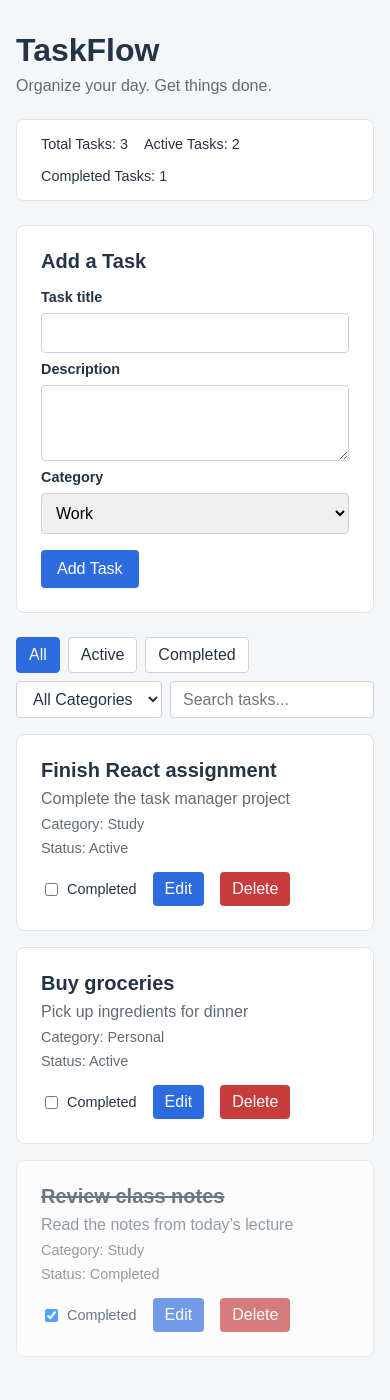
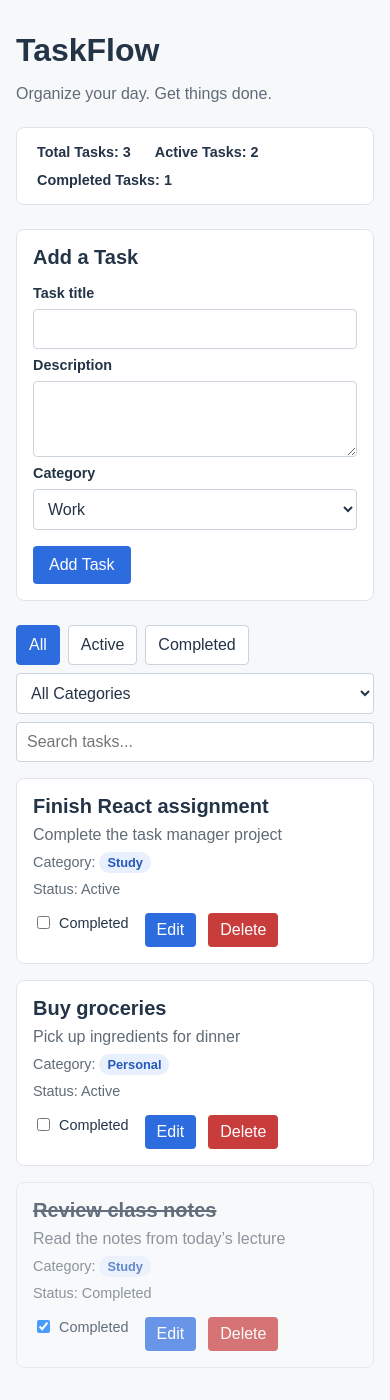
Before and after one commit to samirkhatri9/Taskflow, a React (Vite) app: page / in a window 390 px wide. Built offline with nearby package versions, Linux system fonts and the light colour scheme.

Commit message:
add empty states and responsive styling

```diff
--- a/src/App.jsx
+++ b/src/App.jsx
@@ -129,6 +129,7 @@ function App() {
       />
       <TaskList
         tasks={filteredTasks}
+        totalTasks={tasks.length}
         onToggleTask={handleToggleTask}
         onDeleteTask={handleDeleteTask}
         onEditTask={handleEditTask}
--- a/src/components/TaskItem.jsx
+++ b/src/components/TaskItem.jsx
@@ -69,7 +69,9 @@ function TaskItem({ task, onToggleTask, onDeleteTask, onEditTask }) {
         <>
           <h2>{task.title}</h2>
           <p className="task-description">{task.description}</p>
-          <p className="task-category">Category: {task.category}</p>
+          <p className="task-category">
+            Category: <span className="category-badge">{task.category}</span>
+          </p>
         </>
       )}
 
--- a/src/components/TaskList.jsx
+++ b/src/components/TaskList.jsx
@@ -1,6 +1,30 @@
 import TaskItem from './TaskItem'
 
-function TaskList({ tasks, onToggleTask, onDeleteTask, onEditTask }) {
+function TaskList({
+  tasks,
+  totalTasks,
+  onToggleTask,
+  onDeleteTask,
+  onEditTask,
+}) {
+  if (totalTasks === 0) {
+    return (
+      <section className="empty-state" aria-label="Tasks">
+        <h2>No tasks yet</h2>
+        <p>Add your first task to get started.</p>
+      </section>
+    )
+  }
+
+  if (tasks.length === 0) {
+    return (
+      <section className="empty-state" aria-label="Tasks">
+        <h2>No matching tasks</h2>
+        <p>Try changing your filters or search.</p>
+      </section>
+    )
+  }
+
   return (
     <section className="task-list" aria-label="Tasks">
       {tasks.map((task) => (
--- a/src/index.css
+++ b/src/index.css
@@ -5,13 +5,20 @@
 body {
   margin: 0;
   min-width: 320px;
-  background-color: #f4f6f8;
+  background-color: #f7f8fa;
   color: #243447;
   font-family: Arial, sans-serif;
 }
 
+button,
+input,
+select,
+textarea {
+  font: inherit;
+}
+
 .app-container {
-  width: min(90%, 700px);
+  width: min(92%, 760px);
   margin: 48px auto;
 }
 
@@ -24,25 +31,35 @@ body {
   font-size: 2rem;
 }
 
-.header p {
-  margin: 0;
+.header p,
+.task-description,
+.task-category,
+.task-status,
+.empty-state p {
   color: #5f6b76;
+}
+
+.task-stats,
+.task-form,
+.task-card,
+.empty-state {
+  background-color: #ffffff;
+  border: 1px solid #dfe4ea;
+  border-radius: 8px;
 }
 
 .task-stats {
   display: flex;
   flex-wrap: wrap;
-  gap: 16px;
+  gap: 12px 24px;
   margin-bottom: 24px;
-  padding: 16px 24px;
-  background-color: #ffffff;
-  border: 1px solid #dfe4ea;
-  border-radius: 8px;
+  padding: 16px 20px;
 }
 
 .task-stats p {
   margin: 0;
   font-size: 0.9rem;
+  font-weight: bold;
 }
 
 .task-form {
@@ -50,48 +67,66 @@ body {
   gap: 8px;
   margin-bottom: 24px;
   padding: 24px;
-  background-color: #ffffff;
-  border: 1px solid #dfe4ea;
-  border-radius: 8px;
 }
 
-.task-form h2 {
+.task-form h2,
+.task-card h2,
+.empty-state h2 {
   margin: 0 0 8px;
+}
+
+.task-form h2,
+.task-card h2 {
   font-size: 1.25rem;
 }
 
-.task-form label {
+.task-form label,
+.edit-fields label {
   font-size: 0.9rem;
   font-weight: bold;
 }
 
 .task-form input,
 .task-form textarea,
-.task-form select {
+.task-form select,
+.edit-fields input,
+.edit-fields textarea,
+.edit-fields select,
+.filter-bar select,
+.filter-bar input {
   width: 100%;
   padding: 10px;
   border: 1px solid #cbd3dc;
   border-radius: 4px;
-  font: inherit;
+  background-color: #ffffff;
+  color: #243447;
 }
 
-.task-form textarea {
+.task-form textarea,
+.edit-fields textarea {
   resize: vertical;
+}
+
+.task-form button,
+.task-actions button,
+.filter-bar button {
+  border: 0;
+  border-radius: 4px;
+  cursor: pointer;
 }
 
 .task-form button {
   width: fit-content;
   margin-top: 8px;
   padding: 10px 16px;
-  border: 0;
-  border-radius: 4px;
   background-color: #2d6cdf;
   color: #ffffff;
-  font: inherit;
-  cursor: pointer;
 }
 
-.task-form button:hover {
+.task-form button:hover,
+.edit-button:hover,
+.save-button:hover,
+.filter-bar button.active-filter:hover {
   background-color: #2459b9;
 }
 
@@ -102,14 +137,17 @@ body {
   margin-bottom: 16px;
 }
 
+.filter-bar button,
+.filter-bar select,
+.filter-bar input {
+  min-height: 40px;
+}
+
 .filter-bar button {
   padding: 8px 12px;
   border: 1px solid #cbd3dc;
-  border-radius: 4px;
   background-color: #ffffff;
   color: #243447;
-  font: inherit;
-  cursor: pointer;
 }
 
 .filter-bar button.active-filter {
@@ -118,14 +156,8 @@ body {
   color: #ffffff;
 }
 
-.filter-bar select,
-.filter-bar input {
-  padding: 8px 12px;
-  border: 1px solid #cbd3dc;
-  border-radius: 4px;
-  background-color: #ffffff;
-  color: #243447;
-  font: inherit;
+.filter-bar select {
+  width: auto;
 }
 
 .filter-bar input {
@@ -139,19 +171,12 @@ body {
 }
 
 .task-card {
-  padding: 24px;
-  background-color: #ffffff;
-  border: 1px solid #dfe4ea;
-  border-radius: 8px;
-}
-
-.task-card h2 {
-  margin: 0 0 8px;
-  font-size: 1.25rem;
+  padding: 20px;
 }
 
 .task-card.completed {
-  opacity: 0.65;
+  background-color: #f8fafc;
+  opacity: 0.7;
 }
 
 .task-card.completed h2 {
@@ -162,7 +187,6 @@ body {
 .task-category,
 .task-status {
   margin: 8px 0 0;
-  color: #5f6b76;
 }
 
 .task-category,
@@ -170,34 +194,26 @@ body {
   font-size: 0.9rem;
 }
 
+.category-badge {
+  display: inline-block;
+  padding: 3px 8px;
+  border-radius: 999px;
+  background-color: #e8f0fe;
+  color: #2459b9;
+  font-size: 0.8rem;
+  font-weight: bold;
+}
+
 .edit-fields {
   display: grid;
   gap: 8px;
 }
 
-.edit-fields label {
-  font-size: 0.9rem;
-  font-weight: bold;
-}
-
-.edit-fields input,
-.edit-fields textarea,
-.edit-fields select {
-  width: 100%;
-  padding: 10px;
-  border: 1px solid #cbd3dc;
-  border-radius: 4px;
-  font: inherit;
-}
-
-.edit-fields textarea {
-  resize: vertical;
-}
-
 .task-actions {
   display: flex;
+  flex-wrap: wrap;
   align-items: center;
-  gap: 16px;
+  gap: 8px 12px;
   margin-top: 16px;
 }
 
@@ -205,26 +221,18 @@ body {
   display: flex;
   align-items: center;
   gap: 6px;
+  margin-right: 4px;
   font-size: 0.9rem;
 }
 
 .task-actions button {
   padding: 8px 12px;
-  border: 0;
-  border-radius: 4px;
   color: #ffffff;
-  font: inherit;
-  cursor: pointer;
 }
 
 .edit-button,
 .save-button {
   background-color: #2d6cdf;
-}
-
-.edit-button:hover,
-.save-button:hover {
-  background-color: #2459b9;
 }
 
 .cancel-button {
@@ -243,9 +251,33 @@ body {
   background-color: #a82f2f;
 }
 
-@media (max-width: 480px) {
+.empty-state {
+  padding: 36px 24px;
+  text-align: center;
+}
+
+.empty-state p {
+  margin: 0;
+}
+
+@media (max-width: 768px) {
   .app-container {
     width: calc(100% - 32px);
     margin: 32px auto;
   }
+
+  .task-form,
+  .task-card {
+    padding: 16px;
+  }
+
+  .filter-bar select,
+  .filter-bar input {
+    width: 100%;
+    flex-basis: 100%;
+  }
+
+  .task-actions {
+    align-items: flex-start;
+  }
 }
```
